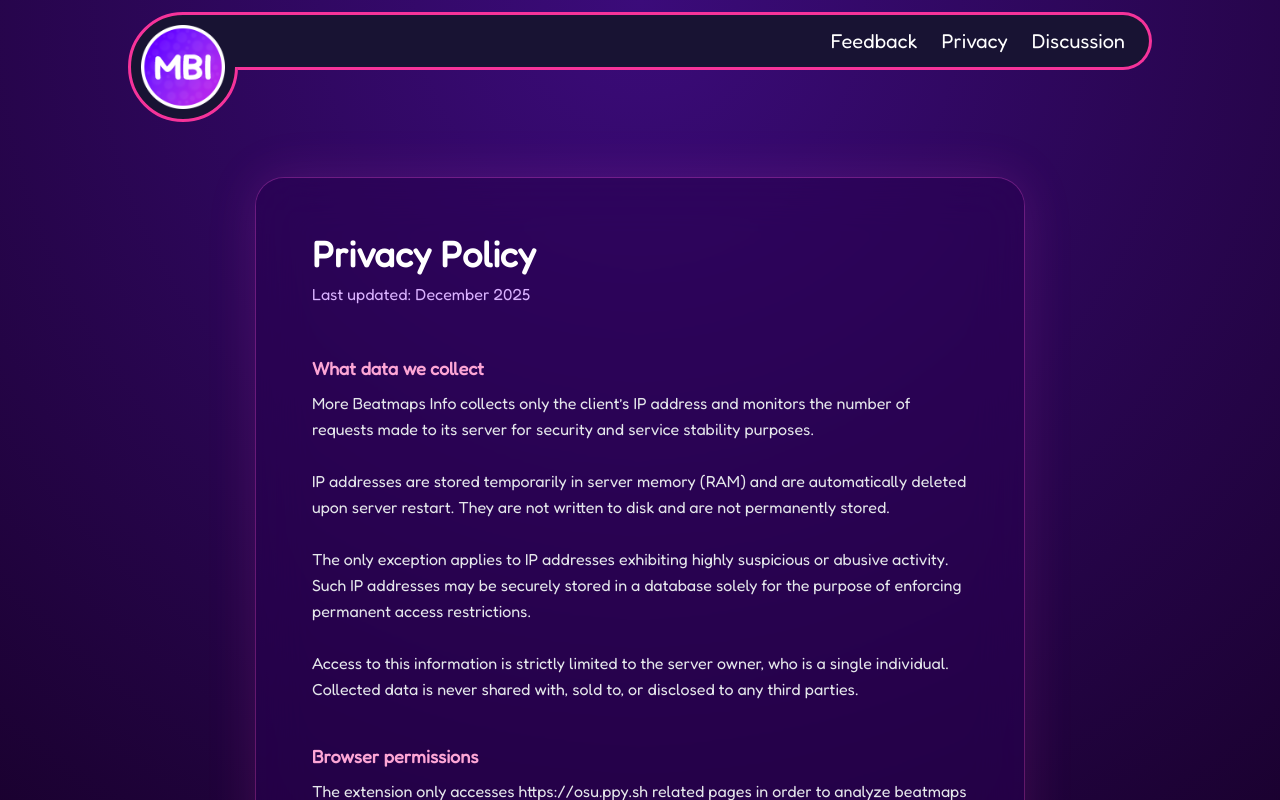
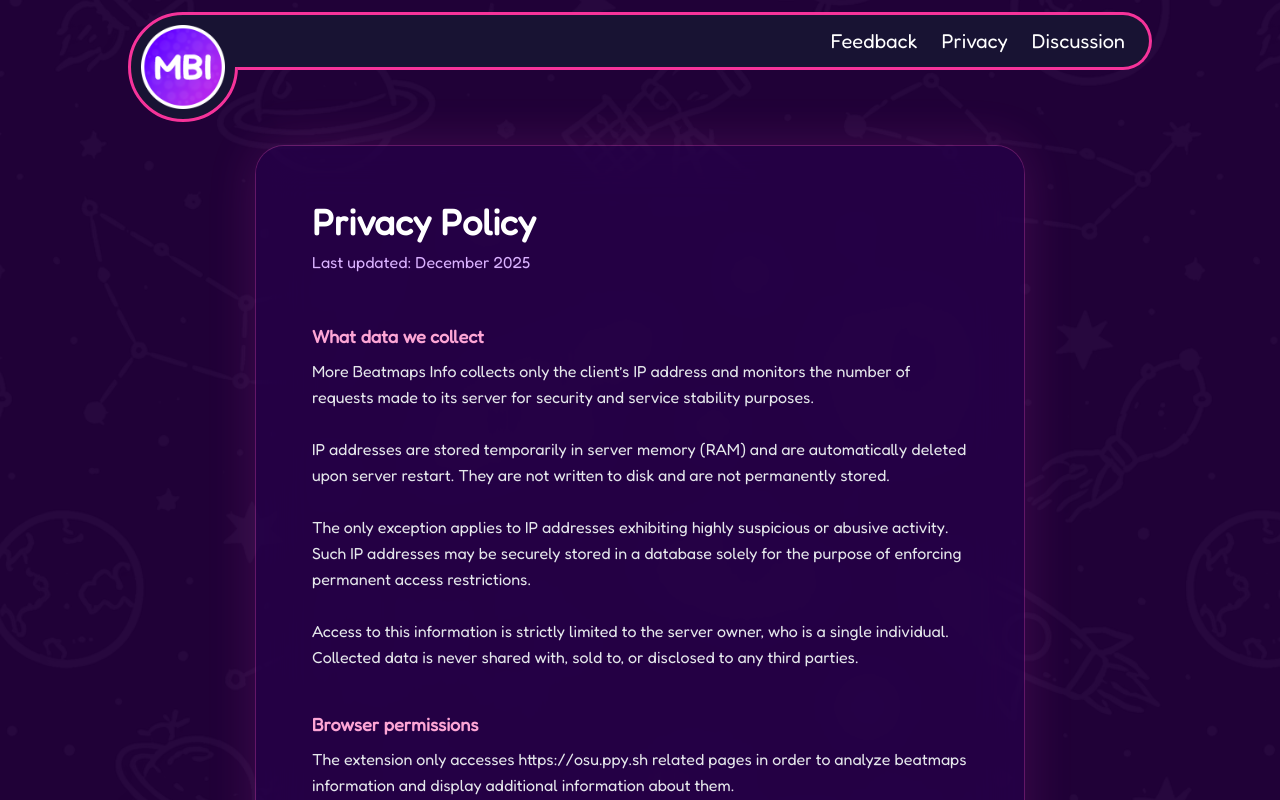
Before and after one commit to Ruichimi/More-Beatmaps-Info__Homepage, a Vue app: page /privacy in a window 1280 px wide. Shown: the top 800 px of the page. Built offline with nearby package versions, Linux system fonts and the light colour scheme.

Commit message:
Bg improvements

```diff
--- a/src/App.vue
+++ b/src/App.vue
@@ -1,10 +1,10 @@
 <script setup>
-//import Navbar from '@/components/Navbar.vue'
+import Navbar from '@/components/Navbar.vue'
 import Footer from '@/components/Footer.vue'
 </script>
 
 <template>
-<!--  <Navbar />-->
+  <Navbar />
   <router-view />
   <Footer />
 </template>
--- a/src/components/Feedback.vue
+++ b/src/components/Feedback.vue
@@ -54,7 +54,6 @@ async function submit() {
 </script>
 
 <template>
-  <Navbar/>
   <div class="flex justify-center py-20 px-4">
     <div
         class="w-full max-w-xl rounded-2xl border border-pink-500/40
--- a/src/components/Home.vue
+++ b/src/components/Home.vue
@@ -12,7 +12,6 @@ onMounted(() => {
 </script>
 
 <template>
-  <Navbar />
   <div class="text-white  w-screen min-h-screen flex flex-col max-md:overflow-hidden">
 
     <main class="w-full flex flex-col items-center mb-15 md:mb-40 lg:mb-60 xl:mb-80 max-md:overflow-hidden">
--- a/src/components/Privacy.vue
+++ b/src/components/Privacy.vue
@@ -3,9 +3,7 @@ import Navbar from '@/components/Navbar.vue'
 </script>
 
 <template>
-  <div class="bg-[radial-gradient(circle_at_top,#3b0b7a_0%,#1a012f_70%)] text-white flex-1">
-    <Navbar />
-    <main class="flex justify-center px-4 max-md:px-2 pt-14 max-md:pt-6 pb-32">
+    <main class="flex justify-center px-4 max-md:px-2 pt-6 max-md:pt-6 pb-32">
       <div class="w-full max-w-3xl rounded-[28px] bg-[rgba(40,0,80,0.55)] backdrop-blur-xl p-14
     max-md:p-5 max-md:py-8 max-md:rounded-[16px]
               shadow-[0_0_0_1px_rgba(255,79,216,0.25),0_0_50px_rgba(255,79,216,0.15)]">
@@ -64,5 +62,4 @@ import Navbar from '@/components/Navbar.vue'
         </div>
       </div>
     </main>
-  </div>
 </template>
--- a/src/styles/css/main.css
+++ b/src/styles/css/main.css
@@ -1,6 +1,20 @@
 @import "tailwindcss";
 
 body {
+    margin: 0;
+    min-height: 100vh;
     background-color: #210138;
     color: white;
+    position: relative;
 }
+
+body::before {
+    content: "";
+    position: fixed;
+    inset: 0;
+    background-image: url("../../assets/images/space-bg.png");
+    background-position: center;
+    opacity: 0.03;
+    z-index: -1;
+    background-size: min(1200px, 100vw) auto;
+}
```
Also changed, not shown: src/assets/images/space-bg.png (added).
